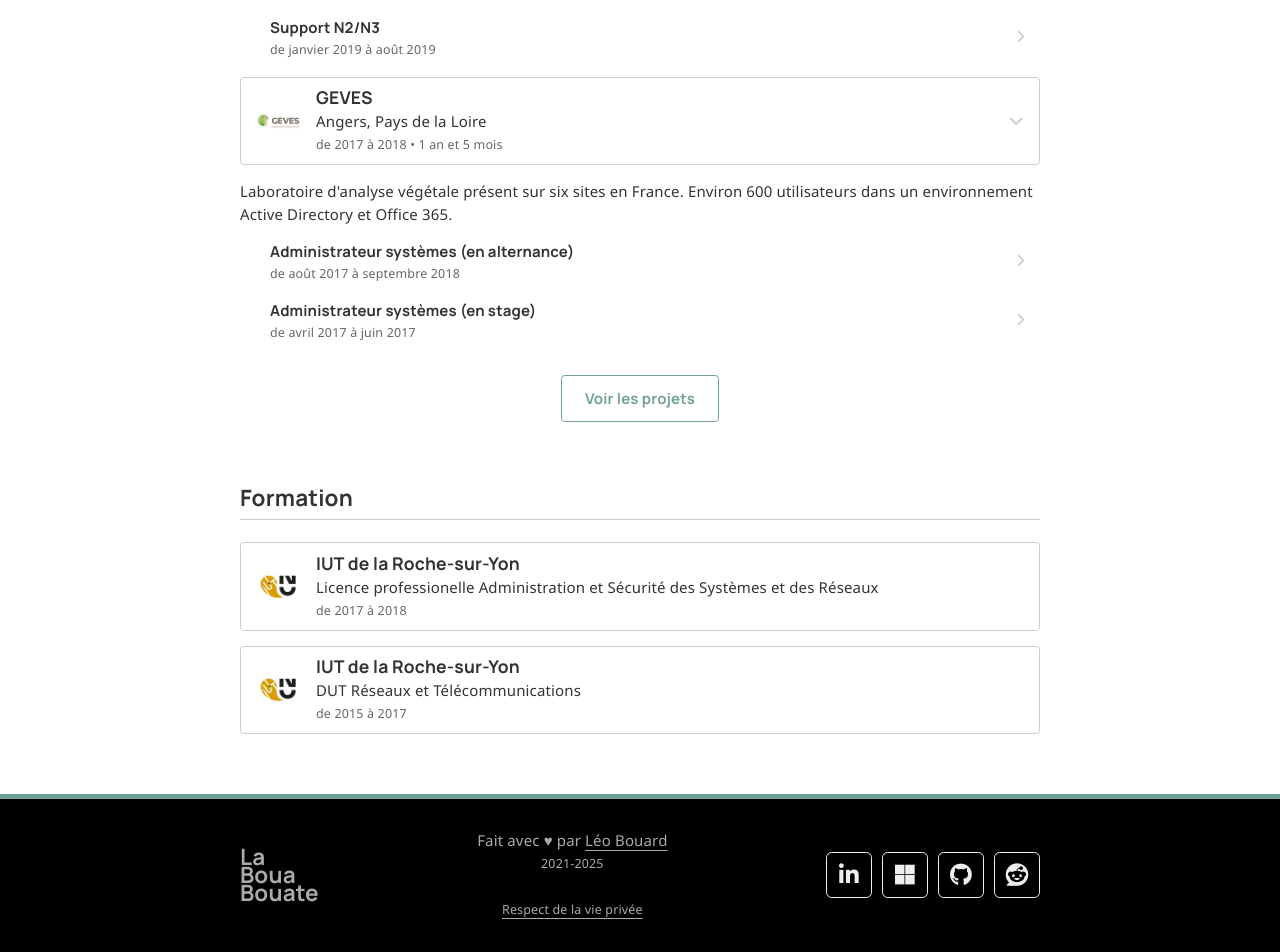
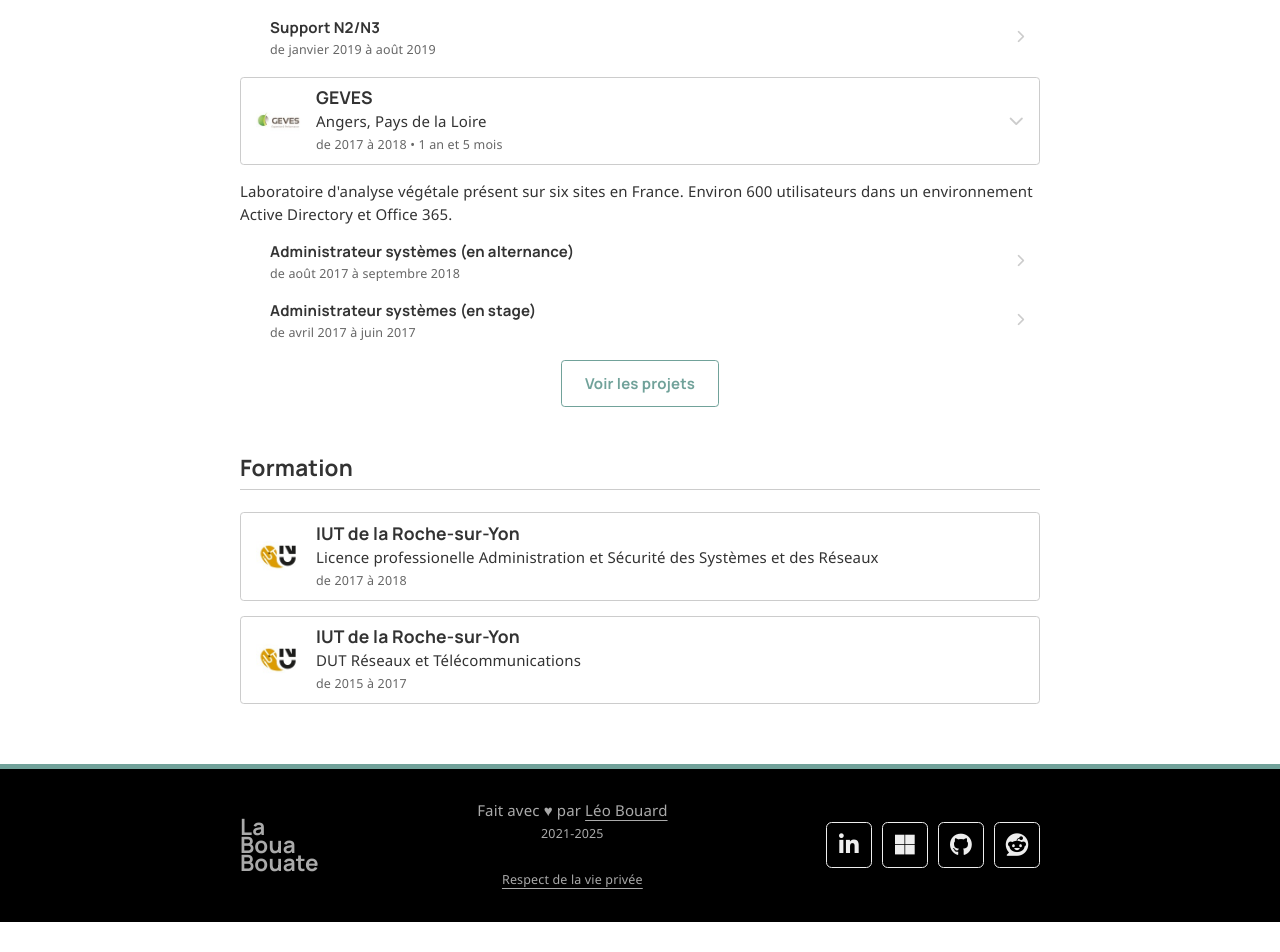
Before and after one commit to leobouard/leobouard.github.io, a Jekyll site: the page built from _pages/cv.html, in a window 1280 px wide. Shown: the part 1537-2489 px from the top of the page. Built offline with Jekyll 4.4.1, drawn with Linux system fonts in a browser that asks for light colours; nearby versions of some CDN libraries; some web fonts are replaced; after the commit the page ends 2459 px from its top, so only the background shows below that.

Commit message:
Update cv.html

```diff
--- a/_pages/cv.html
+++ b/_pages/cv.html
@@ -112,7 +112,7 @@ description: "Toutes mes expériences, mes formations et certifications"
     {% endfor %}
   </details>
   {% endfor %}
-  <a href="/projects" class="no-decoration button-primary hover-bottom" style="display: inline-block; margin: 1em auto;">Voir les projets</a>
+  <a href="/projects" class="no-decoration button-primary hover-bottom" style="display: inline-block; margin: auto;">Voir les projets</a>
 </div>
 
 <h2>Formation</h2>
```
